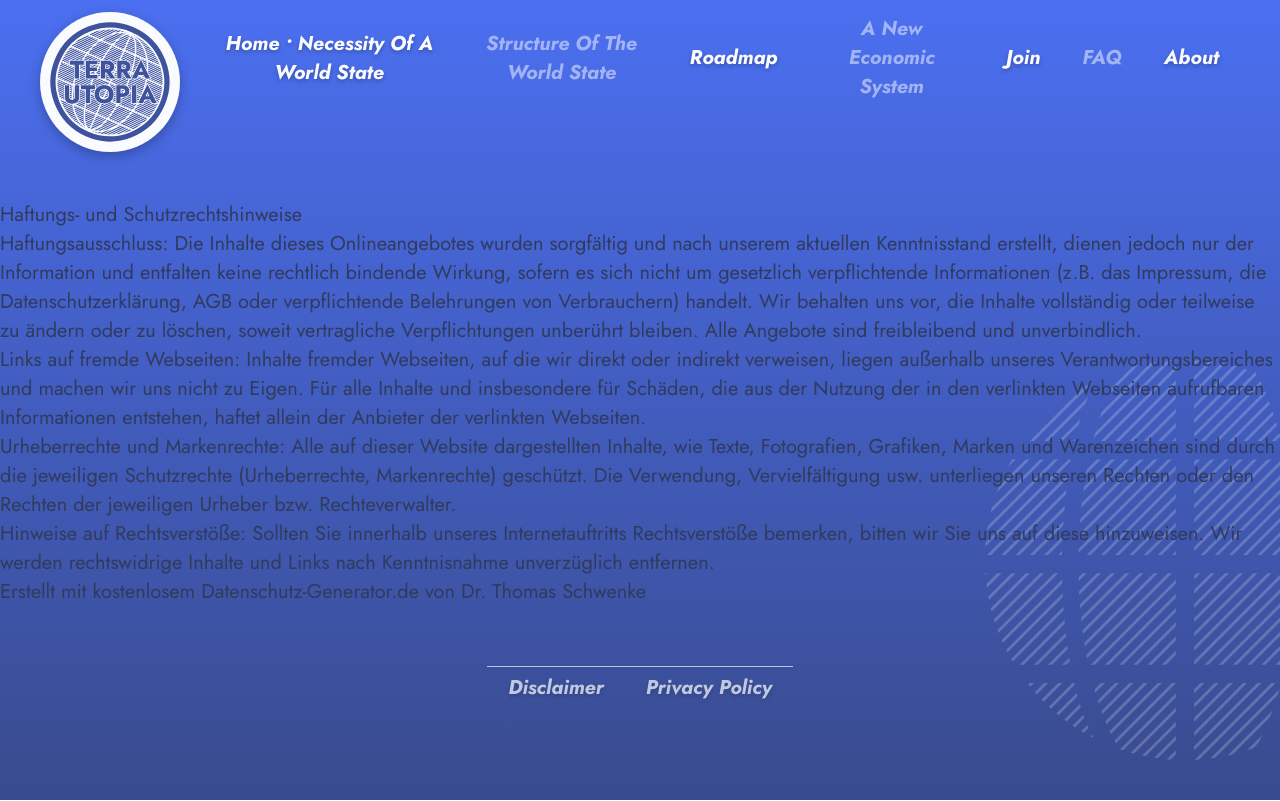
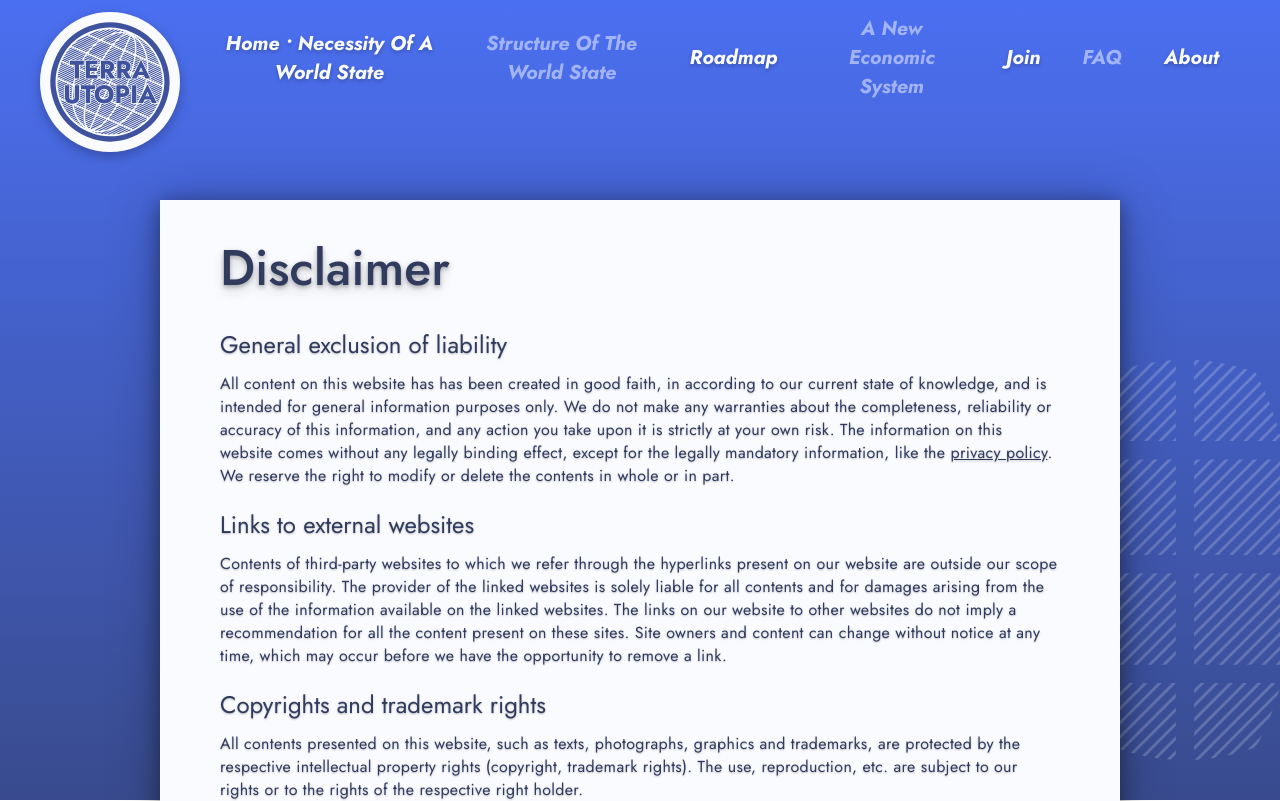
Before and after one commit to terra-utopia/terra-utopia-website, a Nuxt app: page /disclaimer in a window 1280 px wide. Shown: the top 801 px of the page. Built offline with nearby package versions, Linux system fonts and the light colour scheme.

Commit message:
disclaimer page finish (+ small corrections privacy policy page

```diff
--- a/pages/disclaimer.vue
+++ b/pages/disclaimer.vue
@@ -1,24 +1,57 @@
 <template>
-<div>
-<h2 id="m65">Haftungs- und Schutzrechtshinweise</h2><p><strong>Haftungsausschluss</strong>: Die Inhalte dieses Onlineangebotes wurden sorgfältig und nach unserem aktuellen Kenntnisstand erstellt, dienen jedoch nur der Information und entfalten keine rechtlich bindende Wirkung, sofern es sich nicht um gesetzlich verpflichtende Informationen (z.B. das Impressum, die Datenschutzerklärung, AGB oder verpflichtende Belehrungen von Verbrauchern) handelt. Wir behalten uns vor, die Inhalte vollständig oder teilweise zu ändern oder zu löschen, soweit vertragliche Verpflichtungen unberührt bleiben. Alle Angebote sind freibleibend und unverbindlich. </p>
+    <main class="DisclaimerPage">
+        <CenteredBodyColumn>
+            <Card :heading="'Disclaimer'" :isSuperHeading="false">
+                <!-- text losely based on the disclaimer generator at https://datenschutz-generator.de (German) -->
 
-<p><strong>Links auf fremde Webseiten</strong>: Inhalte fremder Webseiten, auf die wir direkt oder indirekt verweisen, liegen außerhalb unseres Verantwortungsbereiches und machen wir uns nicht zu Eigen. Für alle Inhalte und insbesondere für Schäden, die aus der Nutzung der in den verlinkten Webseiten aufrufbaren Informationen entstehen, haftet allein der Anbieter der verlinkten Webseiten.</p>
+                <h4>General exclusion of liability</h4>
+                <p>
+                    All content on this website has has been created in good faith, in according to our current state of knowledge, and is intended for general information purposes only. We do not make any warranties about the completeness, reliability or accuracy of this information, and any action you take upon it is strictly at your own risk. The information on this website comes without any legally binding effect, except for the legally mandatory information, like the <NuxtLink to="/privacy-policy/">privacy policy</NuxtLink><!-- renders to an <a> tag -->.
+                    We reserve the right to modify or delete the contents in whole or in part.
+                </p>
 
-<p><strong>Urheberrechte und Markenrechte</strong>: Alle auf dieser Website dargestellten Inhalte, wie Texte, Fotografien, Grafiken, Marken und Warenzeichen sind durch die jeweiligen Schutzrechte (Urheberrechte, Markenrechte) geschützt. Die Verwendung, Vervielfältigung usw. unterliegen unseren Rechten oder den Rechten der jeweiligen Urheber bzw. Rechteverwalter.</p>
+                <h4>Links to external websites</h4>
+                <p>
+                    Contents of third-party websites to which we refer through the hyperlinks present on our website are outside our scope of responsibility. The provider of the linked websites is solely liable for all contents and for damages arising from the use of the information available on the linked websites. The links on our website to other websites do not imply a recommendation for all the content present on these sites. Site owners and content can change without notice at any time, which may occur before we have the opportunity to remove a link.
+                </p>
 
-<p><strong>Hinweise auf Rechtsverstöße</strong>: Sollten Sie innerhalb unseres Internetauftritts Rechtsverstöße bemerken, bitten wir Sie uns auf diese hinzuweisen. Wir werden rechtswidrige Inhalte und Links nach Kenntnisnahme unverzüglich entfernen.</p>
+                <h4>Copyrights and trademark rights</h4>
+                <p>
+                    All contents presented on this website, such as texts, photographs, graphics and trademarks, are protected by the respective intellectual property rights (copyright, trademark rights). The use, reproduction, etc. are subject to our rights or to the rights of the respective right holder.
+                </p>
 
-<p class="seal"><a href="https://datenschutz-generator.de/?l=de" title="Rechtstext von Dr. Schwenke - für weitere Informationen bitte anklicken." target="_blank" rel="noopener noreferrer nofollow">Erstellt mit kostenlosem Datenschutz-Generator.de von Dr. Thomas Schwenke</a></p>
+                <h4>Indications of infringements</h4>
+                <p>
+                    If you notice any violations of the law within our website, we ask you to notify us. We will remove illegal content and links immediately after notice.
+                </p>
 
-</div>
+            </Card>
+        </CenteredBodyColumn>
+    </main>
 </template>
 
-<script>
-export default {
 
-}
-</script>
 
 <style lang="scss" scoped>
+@import '~/assets/shared-styles.scss';
 
+.DisclaimerPage {
+    .CenteredBodyColumn {
+        .Card {
+            text-align: left;
+
+            & > p {
+                @include d-small-text;
+            }
+            & > p {
+                margin: 10px 0;
+            }
+            & > h4 {
+                margin-top: 20px;
+            }
+            // span.highlighted { @include semi-bold-italic; }
+            a { @include default-text-link; }
+        }
+    }
+}
 </style>
--- a/pages/privacy-policy.vue
+++ b/pages/privacy-policy.vue
@@ -2,14 +2,13 @@
     <main class="PrivacyPolicyPage">
         <CenteredBodyColumn>
             <Card :heading="'Privacy Policy'" :isSuperHeading="false">
+
                 <h4>Introduction</h4>
-
                 <p>
                     This privacy policy page is intended to make it transparent to the user how we handle their personal data. It explains in detail which personal data we process and store.
                 </p>
 
-                <h4>Informal Abstract</h4>
-
+                <h4>Informal abstract</h4>
                 <p>
                     We only collect the data necessary to ensure the primary functions of our website. We delete any user data as soon as our hoster allows it.
                     <br>
@@ -17,7 +16,6 @@
                 </p>
 
                 <h4>Processing of personal data</h4>
-
                 <p>
                     The way the internet works necessitates that our website processes a series of data and information when a user or automated system calls up the website in order to be able to deliver the content. This information includes:
                 </p>
@@ -95,24 +93,25 @@
 
 <style lang="scss" scoped>
 @import '~/assets/shared-styles.scss';
-.PrivacyPolicyPage{
+
+.PrivacyPolicyPage {
     .CenteredBodyColumn {
+        .Card {
+            text-align: left;
 
-        .Card {
-            margin-bottom: 32px;
-            text-align: left;
+            & > p, & > ul {
+                @include d-small-text;
+            }
             & > p {
-                @include d-small-text;
                 margin: 10px 0;
             }
             & > ul {
-                @include d-small-text;
                 margin: { left: 30px; bottom: 10px; };
             }
             & > h4 {
                 margin-top: 20px;
             }
-            span.highlighted { @include semi-bold-italic; }
+            // span.highlighted { @include semi-bold-italic; }
             a { @include default-text-link; }
         }
     }
```
